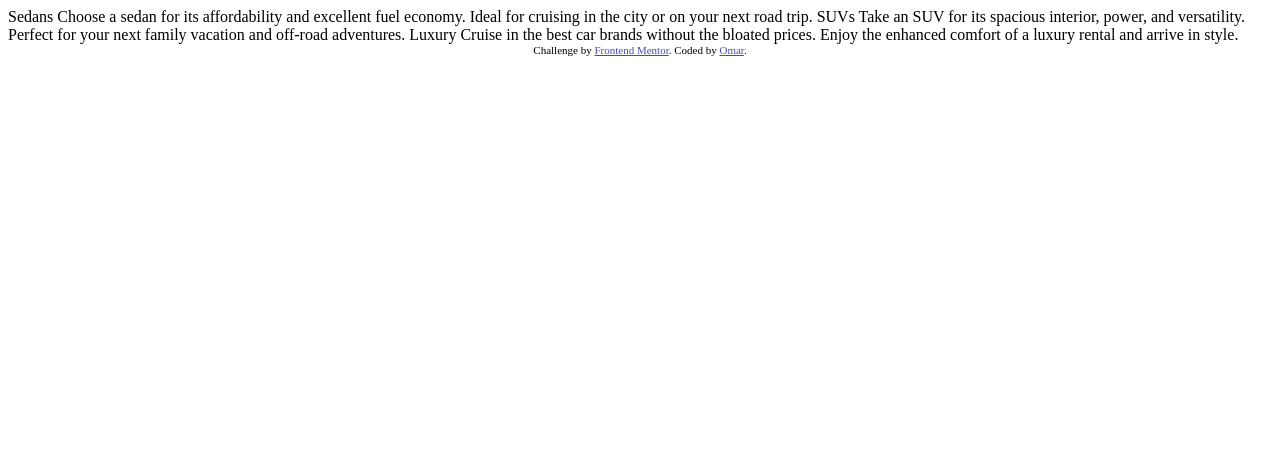
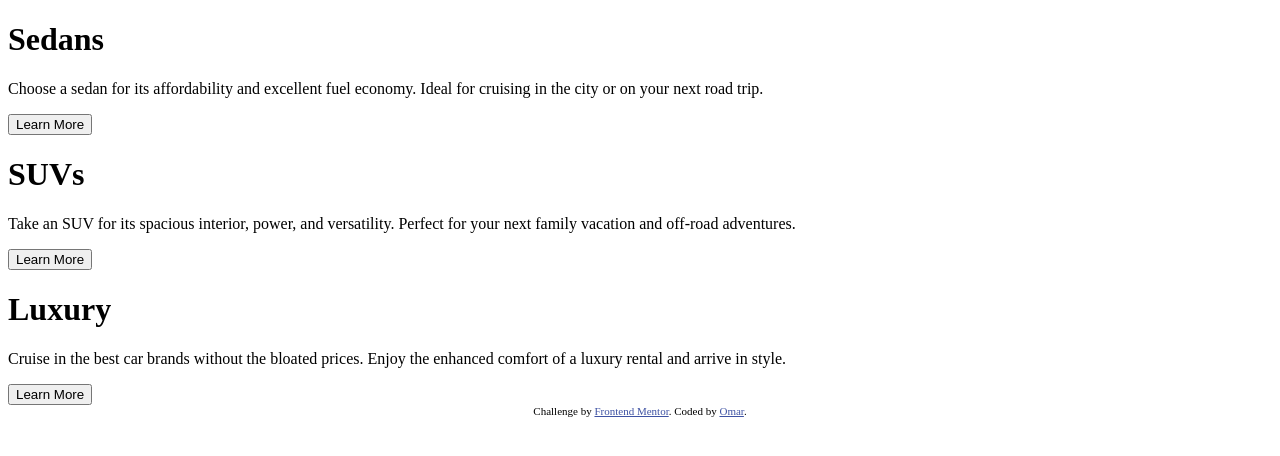
Before and after one commit to omoforever/3-column-preview-card, a plain HTML site: page index.html in a window 1280 px wide. Drawn offline with Linux system fonts and the light colour scheme.

Commit message:
added semantic html elements and imported custom stylesheet

```diff
--- a/index.html
+++ b/index.html
@@ -10,33 +10,41 @@
   <link rel="stylesheet" href="/styles/stylesheet.css">
 
   <title>Frontend Mentor | 3-column preview card component</title>
-
-  <!-- Feel free to remove these styles or customise in your own stylesheet 👍 -->
-  <style>
-    .attribution {
-      font-size: 11px;
-      text-align: center;
-    }
-
-    .attribution a {
-      color: hsl(228, 45%, 44%);
-    }
-  </style>
 </head>
 
 <body>
 
-  Sedans
-  Choose a sedan for its affordability and excellent fuel economy. Ideal for cruising in the city
-  or on your next road trip.
+  <main class="container">
+    <div class="card">
+      <!--TODO: Add Icon Here-->
+      <!--Title-->
+      <h1>Sedans</h1>
+      <p>Choose a sedan for its affordability and excellent fuel economy. Ideal for cruising in the city
+        or on your next road trip.</p>
+      <button>Learn More</button>
+    </div>
 
-  SUVs
-  Take an SUV for its spacious interior, power, and versatility. Perfect for your next family vacation
-  and off-road adventures.
+    <div class="card">
+      <!--TODO: Add Icon Here-->
+      <!--Title-->
+      <h1>SUVs</h1>
+      <p> Take an SUV for its spacious interior, power, and versatility. Perfect for your next family vacation
+        and off-road adventures.</p>
+      <button>Learn More</button>
+    </div>
 
-  Luxury
-  Cruise in the best car brands without the bloated prices. Enjoy the enhanced comfort of a luxury
-  rental and arrive in style.
+    <div class="card">
+      <!--TODO: Add Icon Here-->
+      <!--Title-->
+      <h1>Luxury</h1>
+      <p> Cruise in the best car brands without the bloated prices. Enjoy the enhanced comfort of a luxury
+        rental and arrive in style.</p>
+      <button>Learn More</button>
+    </div>
+  </main>
+
+
+
 
   <div class="attribution">
     Challenge by <a href="https://www.frontendmentor.io?ref=challenge" target="_blank">Frontend Mentor</a>.
--- a/styles/stylesheet.css
+++ b/styles/stylesheet.css
@@ -2,3 +2,12 @@
 html {
     box-sizing: border-box;
 }
+
+.attribution {
+    font-size: 11px;
+    text-align: center;
+}
+
+.attribution a {
+    color: hsl(228, 45%, 44%);
+}
```
